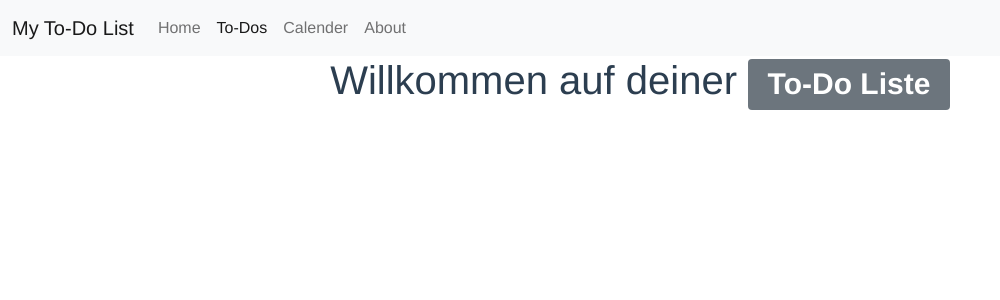
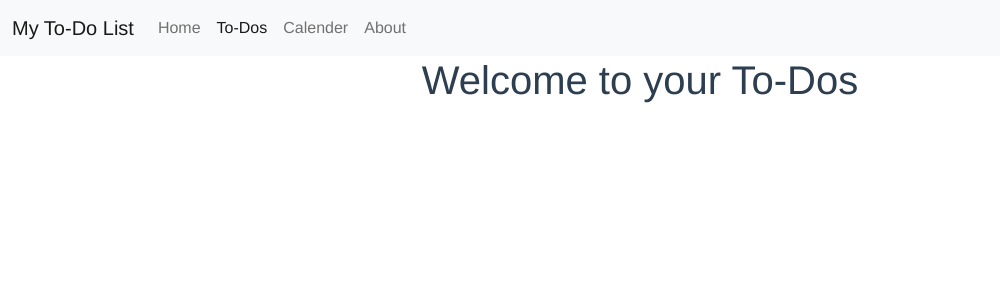
Before and after one commit to Sinan1997/todolist-frontend, a Vue app: page /to-dos in a window 1280 px wide. Shown: the top 300 px of the page, without its empty margins (0-1000 px from the left). Built offline with nearby package versions, Linux system fonts and the light colour scheme.

Commit message:
ToDos gearbeitet

```diff
--- a/src/views/ToDos.vue
+++ b/src/views/ToDos.vue
@@ -1,6 +1,7 @@
 <template>
+  <h1>Welcome to your To-Dos</h1>
+</template>
   <h1>Willkommen auf deiner <span class="badge bg-secondary">To-Do Liste</span></h1>
-</template>
 
 <script>
 export default {
```
